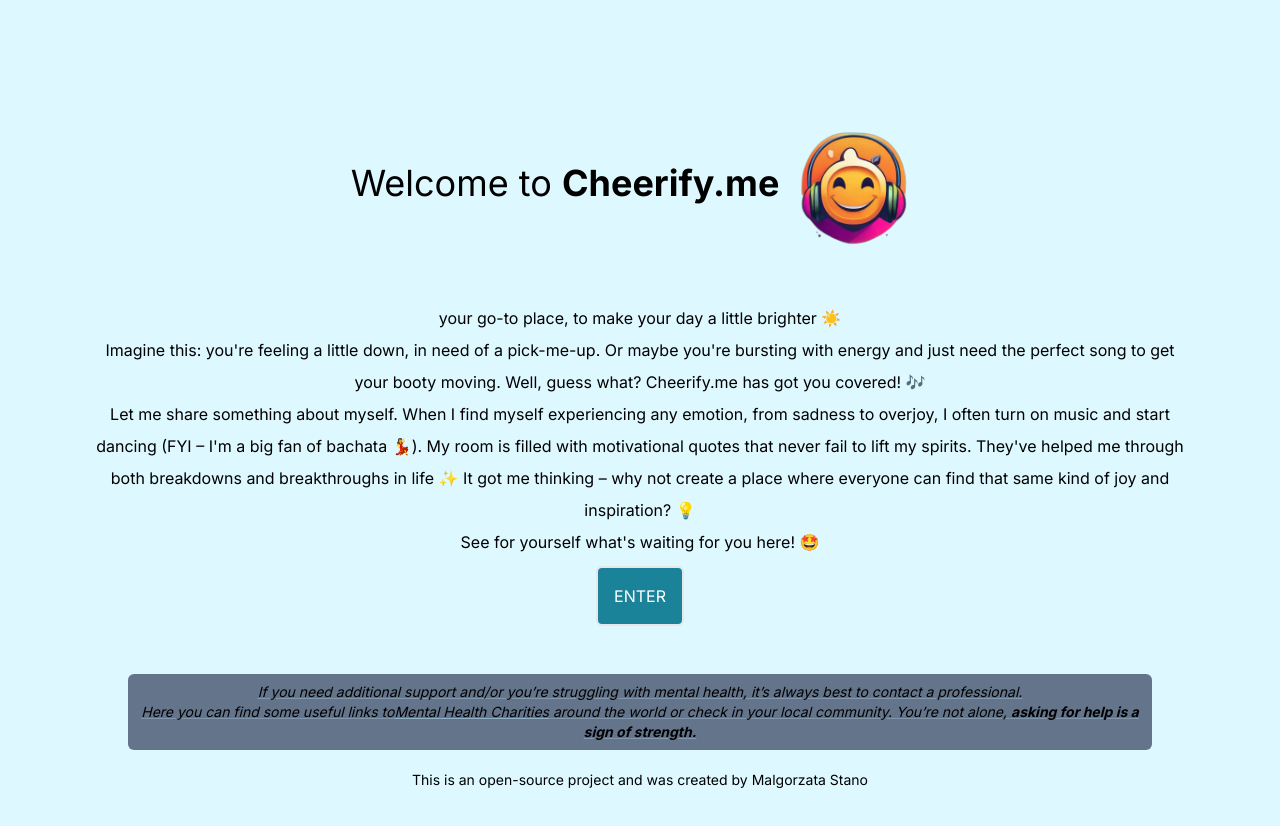
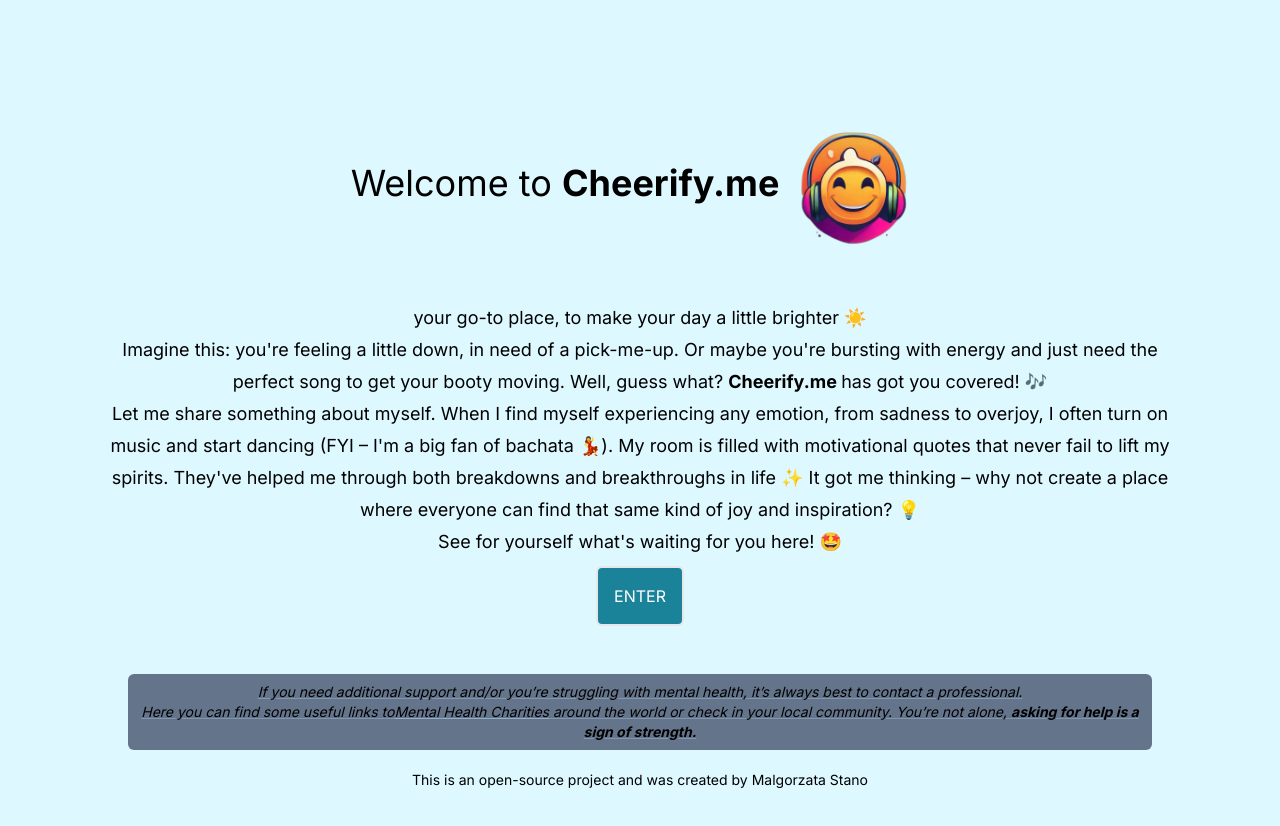
Before and after one commit to gosiast/cheerifyme, a Next.js app: page / in a window 1280 px wide. Shown: the top 826 px of the page. Built offline with nearby package versions, Linux system fonts and the light colour scheme.

Commit message:
updated the hero section

```diff
--- a/src/app/components/Hero.jsx
+++ b/src/app/components/Hero.jsx
@@ -16,13 +16,14 @@
 						/>
 					</div>
 				</section>
-				<div className="mt-4 p-2 leading-8 flex items-center">
-					<p>
+				<div className="text-lg mt-4 p-2 leading-8 flex items-center">
+					<p className="">
 						your go-to place, to make your day a little brighter ☀️
 						<br />
 						Imagine this: you&apos;re feeling a little down, in need of a
 						pick-me-up. Or maybe you're bursting with energy and just need the
-						perfect song to get your booty moving. Well, guess what? Cheerify.me
+						perfect song to get your booty moving. Well, guess what?{" "}
+						<strong>Cheerify.me </strong>
 						has got you covered! 🎶
 						<br />
 						Let me share something about myself. When I find myself experiencing
```
